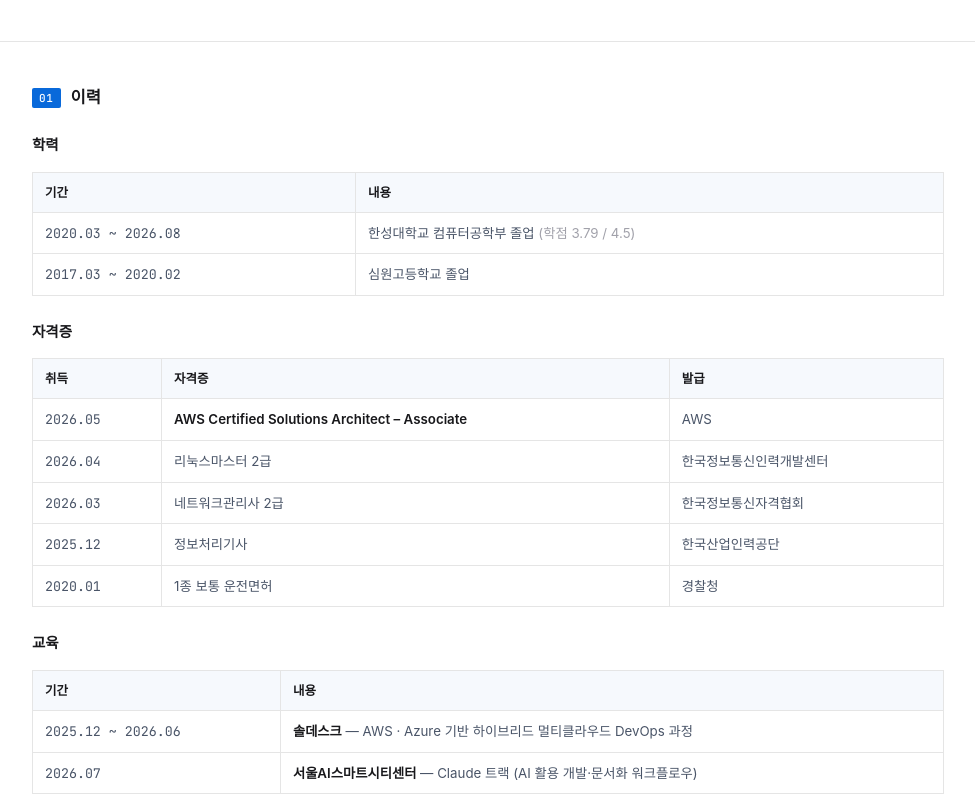
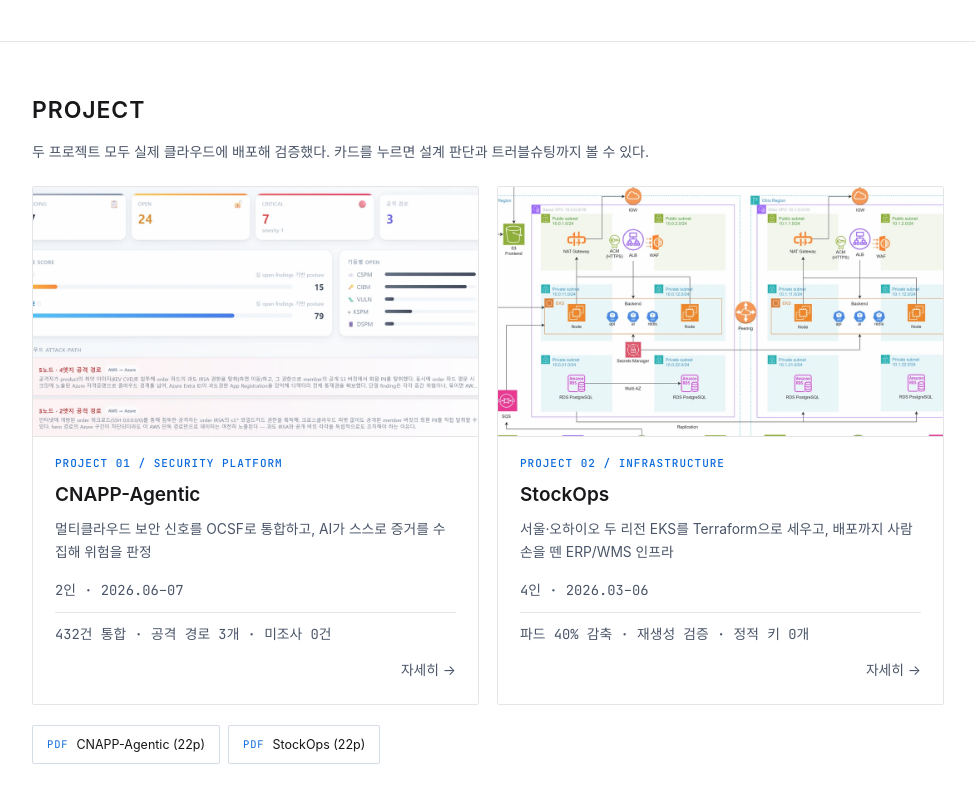
Before and after one commit to jinuuuKim/portfolio, a plain HTML site: page website/index.html in a window 1280 px wide. Shown: the part 311-1108 px from the top of the page, without its empty margins (152-1127 px from the left). Drawn offline with Linux system fonts and the light colour scheme; a web font is replaced by a local one.

Commit message:
feat: 구조 수정

```diff
--- a/website/assets/style.css
+++ b/website/assets/style.css
@@ -1152,3 +1152,35 @@ html.js .tabs:not(.is-ready) > [role="tabpanel"] ~ [role="tabpanel"]{ display:no
   .lightbox{ padding:14px; }
   .lightbox img{ max-height:calc(100vh - 28px); }
 }
+
+/* --- 26. 홈 대표 섹션 (프로젝트) -------------------------------------------
+   홈에서 프로젝트는 이력·기술과 같은 층위가 아니다. 본편이고 나머지는 뒷받침이라
+   번호칩을 빼고 크기로 위계를 준다. 금지 목록(그림자·확대·그라데이션)은 그대로 지킨다. */
+
+.section.is-lead{ padding:52px 0 48px; }
+
+.sec-h.is-lead{ margin-bottom:14px; }
+.sec-h.is-lead h2{
+  font-size:23px;
+  letter-spacing:.04em;
+}
+
+.is-lead .sec-sub{ font-size:14px; margin-bottom:22px; }
+
+/* 카드 — 썸네일을 키우고 안쪽 여백을 늘린다 */
+.is-lead .cards{ gap:18px; }
+.is-lead .card{ padding:22px; }
+.is-lead .card-thumb{
+  margin:-22px -22px 17px;
+  aspect-ratio:16 / 9;
+}
+.is-lead .card h3{ font-size:19px; margin-bottom:9px; }
+.is-lead .card p{ font-size:13.8px; }
+.is-lead .card-stat{ font-size:12px; }
+
+@media (max-width:820px){
+  .section.is-lead{ padding:40px 0 36px; }
+  .sec-h.is-lead h2{ font-size:20px; }
+  .is-lead .card{ padding:18px; }
+  .is-lead .card-thumb{ margin:-18px -18px 15px; }
+}
--- a/website/index.html
+++ b/website/index.html
@@ -18,9 +18,9 @@
     <a class="nav-brand" href="index.html">jinwoo.kim</a>
     <div class="nav-links" data-spy>
       <a href="#profile">프로필</a>
+      <a href="#projects">프로젝트</a>
       <a href="#resume">이력</a>
       <a href="#skills">기술</a>
-      <a href="#projects">프로젝트</a>
       <span class="nav-sep" aria-hidden="true"></span>
       <a href="cnapp/index.html">CNAPP</a>
       <a href="stockops/index.html">StockOps</a>
@@ -58,10 +58,56 @@
   </div>
 </section>
 
+<!-- ===== 프로젝트 ===== -->
+<section class="section is-lead" id="projects">
+  <div class="wrap">
+    <div class="sec-h is-lead"><h2>PROJECT</h2></div>
+    <p class="sec-sub">두 프로젝트 모두 실제 클라우드에 배포해 검증했다.
+       카드를 누르면 설계 판단과 트러블슈팅까지 볼 수 있다.</p>
+
+    <div class="cards">
+      <a class="card" href="cnapp/index.html">
+        <span class="card-thumb">
+          <img src="assets/img/thumb-cnapp.webp" alt="" loading="lazy" width="1200" height="600">
+        </span>
+        <span class="card-cat">PROJECT 01 / SECURITY PLATFORM</span>
+        <h3>CNAPP-Agentic</h3>
+        <p>멀티클라우드 보안 신호를 OCSF로 통합하고,
+           AI가 스스로 증거를 수집해 위험을 판정</p>
+        <p class="card-meta">2인 · 2026.06–07</p>
+        <p class="card-stat">432건 통합 · 공격 경로 3개 · 미조사 0건</p>
+        <p class="card-go">자세히 →</p>
+      </a>
+
+      <a class="card" href="stockops/index.html">
+        <span class="card-thumb">
+          <img src="assets/img/thumb-stockops.webp" alt="" loading="lazy" width="1200" height="600">
+        </span>
+        <span class="card-cat">PROJECT 02 / INFRASTRUCTURE</span>
+        <h3>StockOps</h3>
+        <p>서울·오하이오 두 리전 EKS를 Terraform으로 세우고,
+           배포까지 사람 손을 뗀 ERP/WMS 인프라</p>
+        <p class="card-meta">4인 · 2026.03–06</p>
+        <p class="card-stat">파드 40% 감축 · 재생성 검증 · 정적 키 0개</p>
+        <p class="card-go">자세히 →</p>
+      </a>
+    </div>
+
+    <div class="btn-row" style="margin-top:20px">
+      <a class="btn" href="pdf/CNAPP-Agentic.pdf">
+        <span class="k">PDF</span> CNAPP-Agentic (22p)
+      </a>
+      <a class="btn" href="pdf/StockOps.pdf">
+        <span class="k">PDF</span> StockOps (22p)
+      </a>
+    </div>
+  </div>
+</section>
+
 <!-- ===== 이력 ===== -->
 <section class="section" id="resume">
   <div class="wrap">
-    <div class="sec-h"><span class="sec-n">01</span><h2>이력</h2></div>
+    <div class="sec-h"><h2>이력</h2></div>
 
     <h3 class="sub-h">학력</h3>
     <div class="table-scroll">
@@ -113,7 +159,7 @@
 <!-- ===== 기술 ===== -->
 <section class="section" id="skills">
   <div class="wrap">
-    <div class="sec-h"><span class="sec-n">02</span><h2>기술</h2></div>
+    <div class="sec-h"><h2>기술</h2></div>
     <p class="sec-sub">직접 다뤄본 것만 실었다. 점 5개는 숙련도 표기.</p>
 
     <div class="table-scroll">
@@ -212,51 +258,6 @@
   </div>
 </section>
 
-<!-- ===== 프로젝트 ===== -->
-<section class="section" id="projects">
-  <div class="wrap">
-    <div class="sec-h"><span class="sec-n">03</span><h2>프로젝트</h2></div>
-    <p class="sec-sub">설계 판단과 트러블슈팅은 상세 페이지에.</p>
-
-    <div class="cards">
-      <a class="card" href="cnapp/index.html">
-        <span class="card-thumb">
-          <img src="assets/img/thumb-cnapp.webp" alt="" loading="lazy" width="1200" height="600">
-        </span>
-        <span class="card-cat">PROJECT 01 / SECURITY PLATFORM</span>
-        <h3>CNAPP-Agentic</h3>
-        <p>멀티클라우드 보안 신호를 OCSF로 통합하고,
-           AI가 스스로 증거를 수집해 위험을 판정</p>
-        <p class="card-meta">2인 · 2026.06–07</p>
-        <p class="card-stat">432건 통합 · 공격 경로 3개 · 미조사 0건</p>
-        <p class="card-go">자세히 →</p>
-      </a>
-
-      <a class="card" href="stockops/index.html">
-        <span class="card-thumb">
-          <img src="assets/img/thumb-stockops.webp" alt="" loading="lazy" width="1200" height="600">
-        </span>
-        <span class="card-cat">PROJECT 02 / INFRASTRUCTURE</span>
-        <h3>StockOps</h3>
-        <p>서울·오하이오 두 리전 EKS를 Terraform으로 세우고,
-           배포까지 사람 손을 뗀 ERP/WMS 인프라</p>
-        <p class="card-meta">4인 · 2026.03–06</p>
-        <p class="card-stat">파드 40% 감축 · 재생성 검증 · 정적 키 0개</p>
-        <p class="card-go">자세히 →</p>
-      </a>
-    </div>
-
-    <div class="btn-row" style="margin-top:20px">
-      <a class="btn" href="pdf/CNAPP-Agentic.pdf">
-        <span class="k">PDF</span> CNAPP-Agentic (22p)
-      </a>
-      <a class="btn" href="pdf/StockOps.pdf">
-        <span class="k">PDF</span> StockOps (22p)
-      </a>
-    </div>
-  </div>
-</section>
-
 </main>
 
 <footer class="foot">
```
Also changed, not shown: website/cnapp/index.html (+1 -1 lines), website/stockops/index.html (+1 -1 lines).
